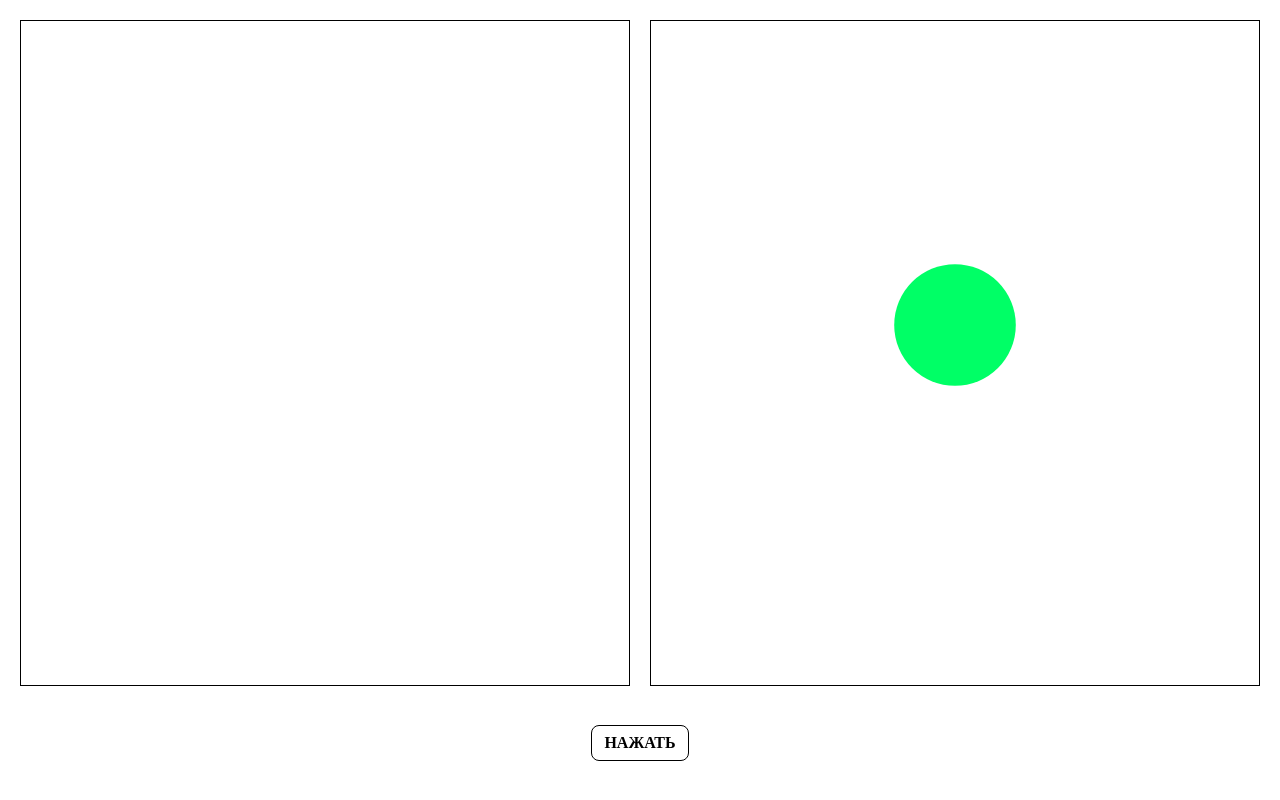
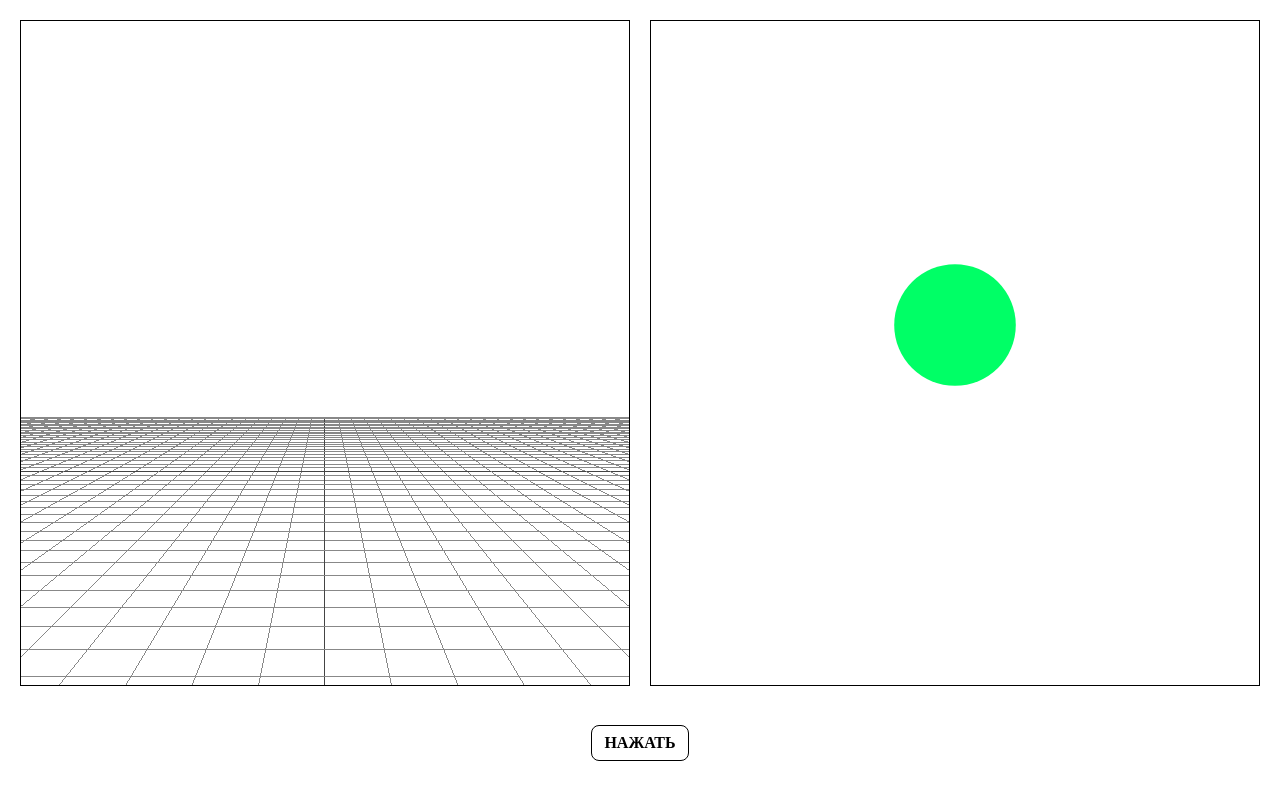
Before and after one commit to VadoSVad/WEBGL, a website built with Vite: page index.html in a window 1280 px wide. Built offline with nearby package versions, Linux system fonts and the light colour scheme.

Commit message:
Добавлена сцена, камера и свет

```diff
--- a/index.html
+++ b/index.html
@@ -9,7 +9,7 @@
     <title>WEBGL</title>
   </head>
   <body>
-    <div class="webgl"></div>
+    <div class="webgl" id="webgl"></div>
     <div class="svg">
       <svg viewBox="0 0 200 200">
         <circle
--- a/src/main.js
+++ b/src/main.js
@@ -1,11 +1,52 @@
+import * as THREE from "three";
+
+const webgl = document.getElementById("webgl");
+const webgl_width = webgl.clientWidth;
+const webgl_height = webgl.clientHeight;
+
+const scene = new THREE.Scene();
+scene.background = new THREE.Color(0xffffff);
+const camera = new THREE.PerspectiveCamera(
+  50,
+  webgl_width / webgl_height,
+  0.1,
+  100,
+);
+camera.position.set(0, 1, 6);
+
+const ambient = new THREE.AmbientLight(0xffffff, 1);
+const direction = new THREE.DirectionalLight(0xffffff, 0.6);
+scene.add(ambient, direction);
+
+// сетка для наглядности
+const grid = new THREE.GridHelper(10, 50);
+scene.add(grid);
+
+const renderer = new THREE.WebGLRenderer();
+renderer.setSize(webgl_width, webgl_height);
+renderer.setPixelRatio(window.devicePixelRatio);
+webgl.appendChild(renderer.domElement);
+
 let toggled = false;
+
+//анимация
+let animating = false;
+const animationDuration = 0.6;
 
 // нажатие на ссылку
 const toggleBtn = document.getElementById("pressme");
 const svgCircle = document.getElementById("svgCircle");
 
-toggleBtn.addEventListener("click", (e) => {
+toggleBtn.addEventListener("click", () => {
   toggled = !toggled;
   if (toggled) svgCircle.classList.add("active");
   else svgCircle.classList.remove("active");
 });
+
+const clock = new THREE.Clock();
+
+(function animate() {
+  const delta = clock.getDelta();
+  renderer.render(scene, camera);
+  requestAnimationFrame(animate);
+})();
```
Also changed, not shown: README.md.
